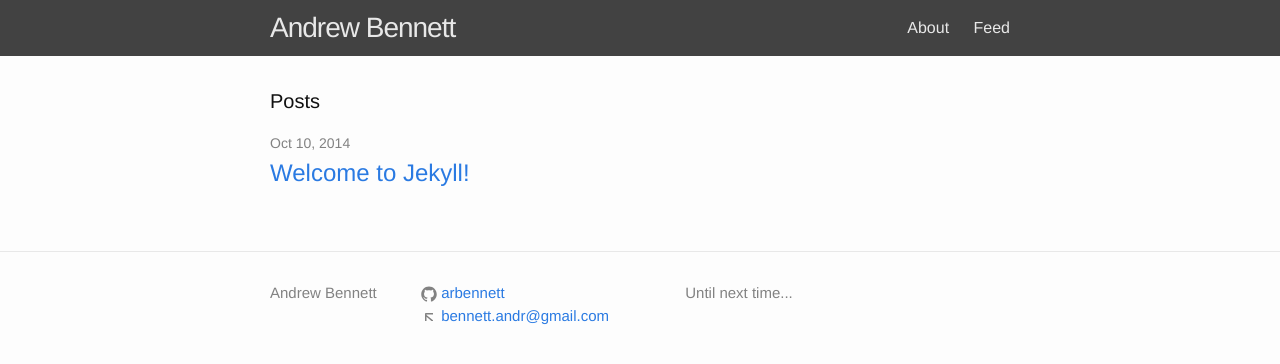
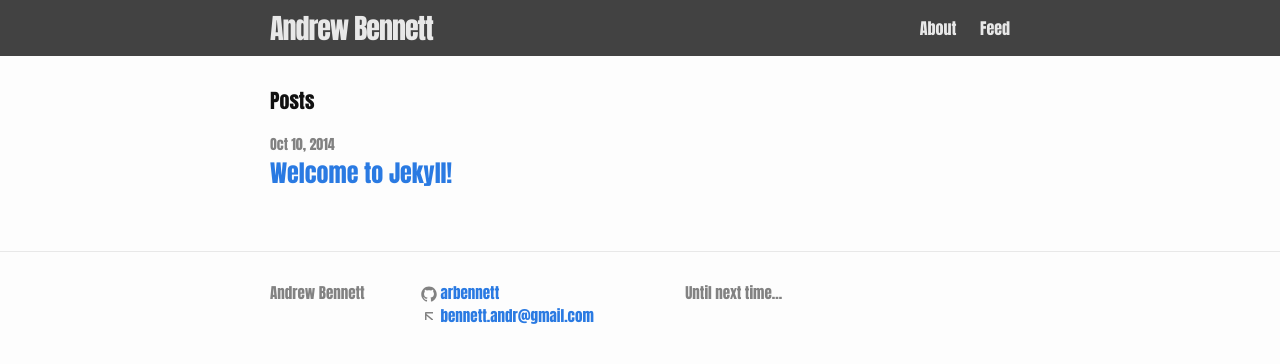
Before and after one commit to arbennett/arbennett.github.io, a Jekyll site: the page built from index.html, in a window 1280 px wide. Shown: the top 364 px of the page. Built offline with Jekyll 4.4.1, drawn with Linux system fonts in a browser that asks for light colours.

Commit message:
Update main.scss

```diff
--- a/css/main.scss
+++ b/css/main.scss
@@ -6,7 +6,7 @@
 
 
 // Our variables
-$base-font-family: Helvetica, Arial, sans-serif;
+$base-font-family: Impact, Helvetica, Arial, sans-serif;
 $base-font-size:   16px;
 $small-font-size:  $base-font-size * 0.875;
 $base-line-height: 1.5;
```
